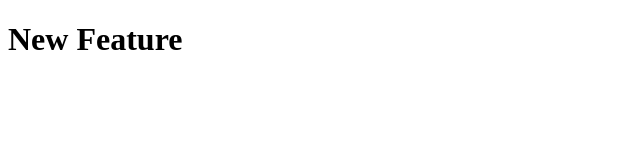
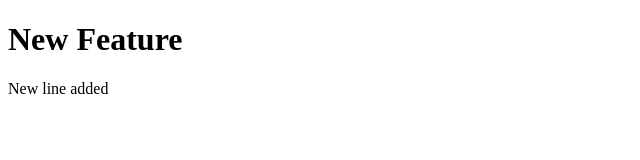
Before and after one commit to SURYA-K123/git-demo1, a plain HTML site: page newFeature.html in a window 1280 px wide. Shown: the whole page, without its empty margins (0-640 px from the left). Drawn offline with Linux system fonts and the light colour scheme.

Commit message:
New line added in new feature

```diff
--- a/newFeature.html
+++ b/newFeature.html
@@ -7,5 +7,6 @@
 </head>
 <body>
     <h1>New Feature</h1>
+    <p>New line added</p>
 </body>
 </html>
```
